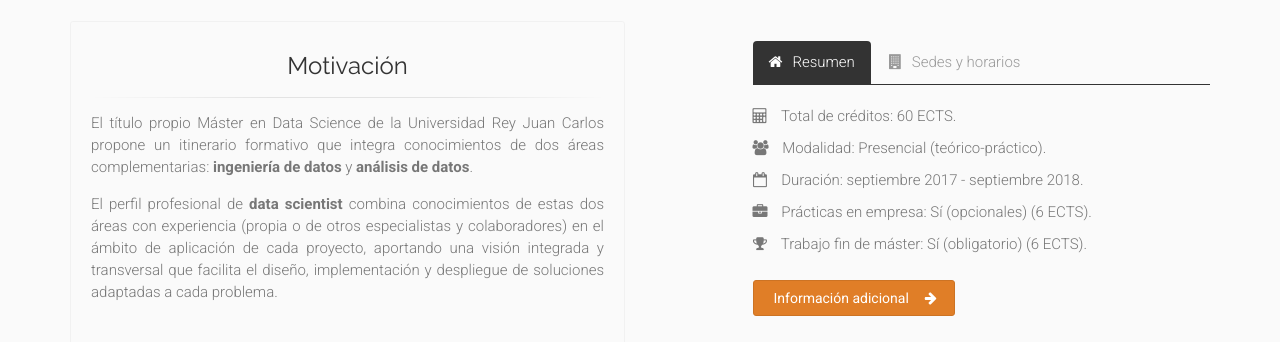
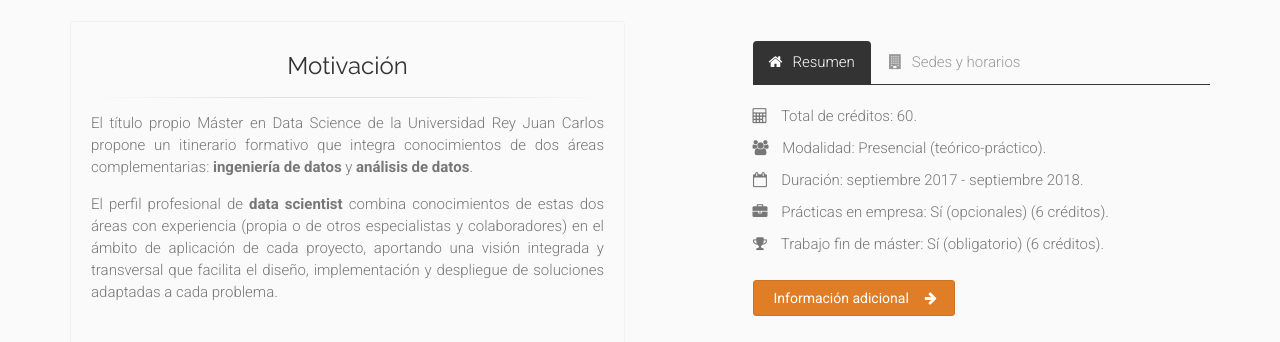
Before and after one commit to URJCDataScience/central, a Jekyll site: the page built from contenidos/index.html, in a window 1280 px wide and 900 px high. Shown: the part 221-563 px from the top of the window. Built offline with Jekyll 4.4.1, drawn with Linux system fonts in a browser that asks for light colours.

Commit message:
Fix credits nomenclature

```diff
--- a/contenidos/index.html
+++ b/contenidos/index.html
@@ -61,7 +61,7 @@ author: URJCDataScience
 									<div class="col-md-10">
 										<ul class="list-icons">
 											<li class="text-left">
-												<i class="fa fa-calculator pr-10"></i> Total de créditos: 60 ECTS.
+												<i class="fa fa-calculator pr-10"></i> Total de créditos: 60.
 											</li>
 											<li class="text-left">
 												<i class="fa fa-group pr-10"></i> Modalidad: Presencial (teórico-práctico).
@@ -70,10 +70,10 @@ author: URJCDataScience
 												<i class="fa fa-calendar-o pr-10"></i> Duración: septiembre 2017 - septiembre 2018.
 											</li>
 											<li class="text-left">
-												<i class="fa fa-briefcase pr-10"></i> Prácticas en empresa: Sí (opcionales) (6 ECTS).
+												<i class="fa fa-briefcase pr-10"></i> Prácticas en empresa: Sí (opcionales) (6 créditos).
 											</li>
 											<li class="text-left">
-												<i class="fa fa-trophy pr-10"></i> Trabajo fin de máster: Sí (obligatorio) (6 ECTS).
+												<i class="fa fa-trophy pr-10"></i> Trabajo fin de máster: Sí (obligatorio) (6 créditos).
 											</li>
 										</ul>
 										<a href="{{ site.url }}/informacion" class="btn btn-default btn-animated">Información adicional <i class="fa fa-arrow-right"></i></a>
```
